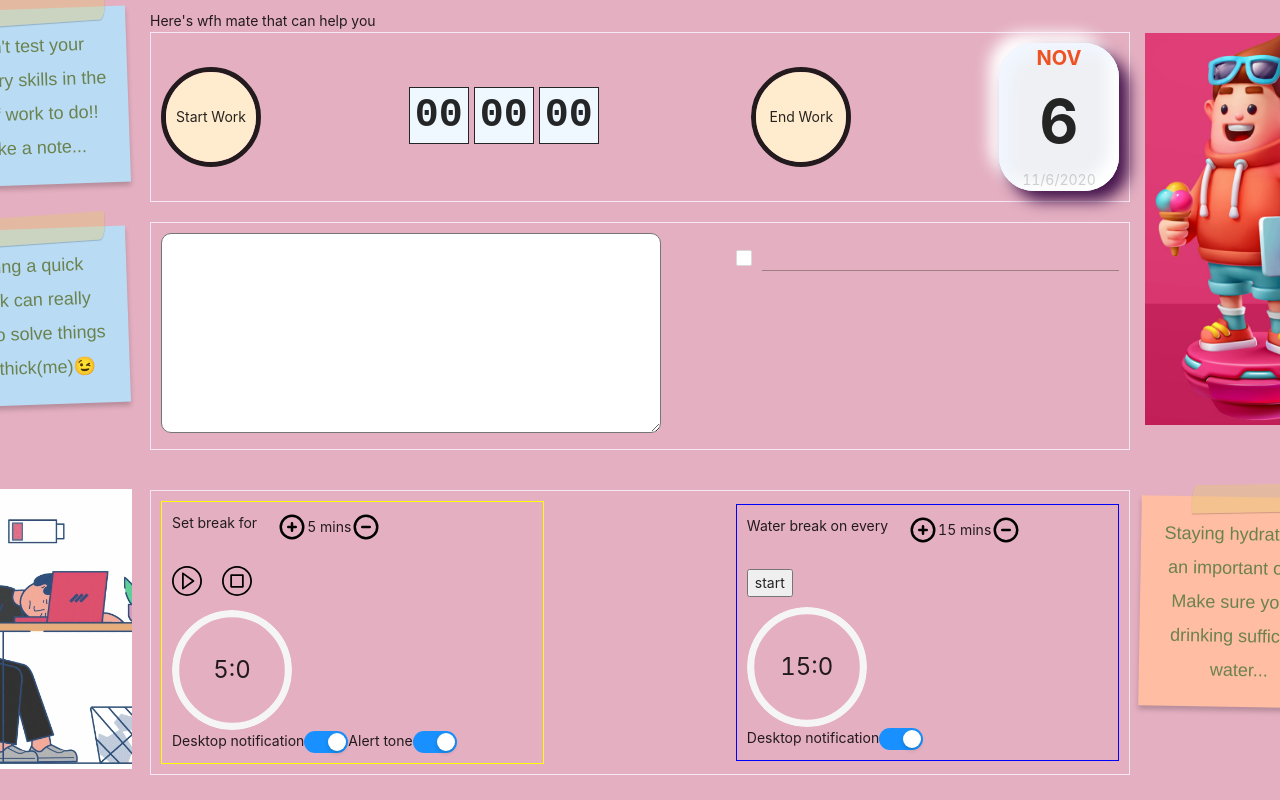
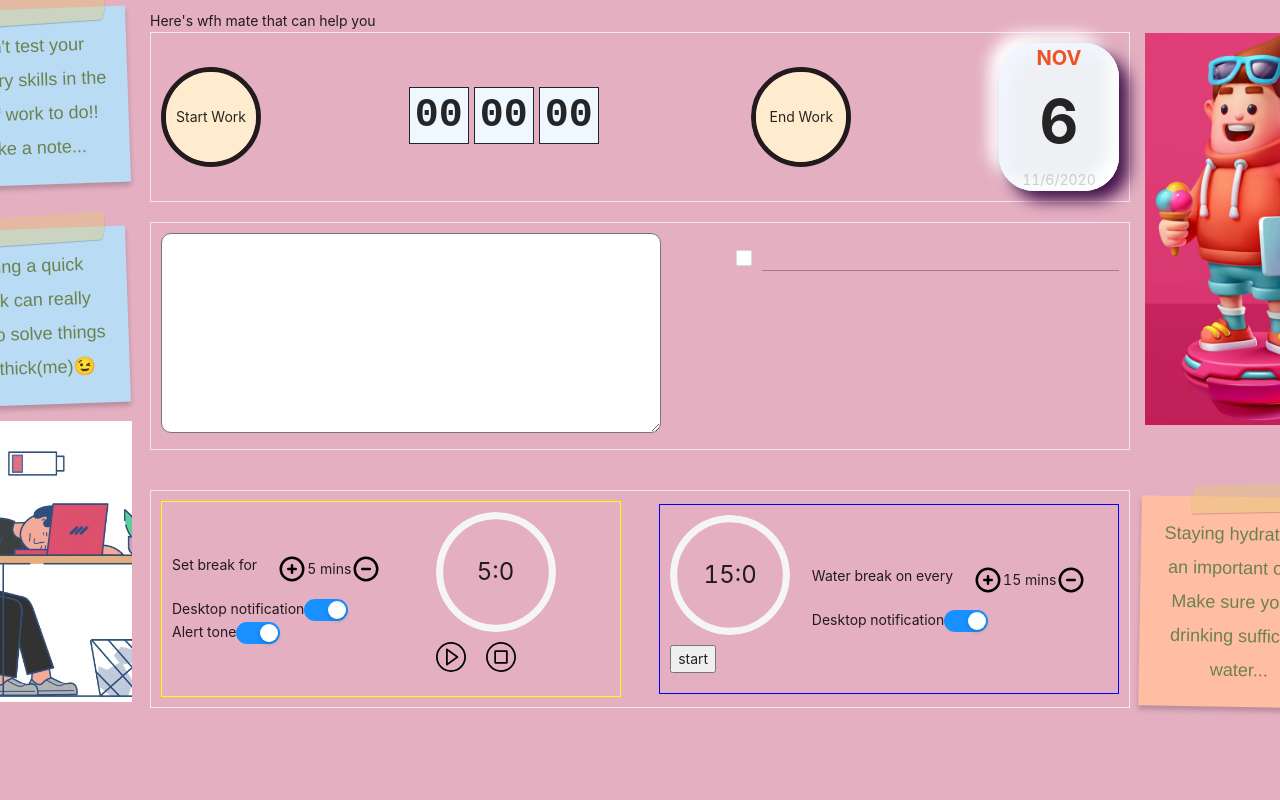
Before and after one commit to karthick3018/wfh-mate, a React (Create React App) app: page / in a window 1280 px wide. Shown: the top 800 px of the page. Built offline with nearby package versions, Linux system fonts and the light colour scheme.

Commit message:
break styles set

```diff
--- a/src/components/breakTimer/breakTimer.css
+++ b/src/components/breakTimer/breakTimer.css
@@ -1,10 +1,12 @@
 .break-wrapper{
-  max-width: 40%;
+  max-width: 48%;
   width: 100%;
   padding: 10px;
   border: 1px solid yellow;
+  position: relative;
+  display: flex;
+  justify-content: space-between;
   align-items: center;
-  position: relative;
 }
 
 .set-break-wrapper{
@@ -26,7 +28,6 @@
 }
 
 .switch-wrapper{
-  display: flex;
   align-items: center;
 }
 
--- a/src/components/breakTimer/index.js
+++ b/src/components/breakTimer/index.js
@@ -112,6 +112,7 @@ const BreakTimer = ({onBreakChange}) => {
           <img className="tired-img" src ={TiredIllustration} alt="tired" />
         </figure>
       </div>
+     <div>
       <div className="set-break-wrapper">
         <p>Set break for</p>
         <div className="set-break-time">
@@ -121,17 +122,19 @@ const BreakTimer = ({onBreakChange}) => {
         </div>
        </div>
 
-       <div className="timer-control-wrapper">
+        <div className="switch-wrapper">
+        <Switch label={"Desktop notification"} handleSwitchChange={handleDesktopSwitchChange} checked={isEnableNotification}/>
+        <Switch label={"Alert tone"} handleSwitchChange={handleAlertSwitchChange} checked={isAlarmEnabled}/>
+        </div>
+      </div>
+
+      <div>
+       <ProgressBar time={state} totalTime={state?.minutes}/>
+      <div className="timer-control-wrapper">
         <figure className="timer-icons" onClick={handleStart}><img src={PlayButton} alt="play/pause"/></figure>
         {/* <figure className="timer-icons" onClick={handlePause}><img src={PauseButton} alt="pause"/></figure> */}
         <figure className="timer-icons" onClick={handleEnd}><img src={StopButton} alt="stop"/></figure>
        </div>
-
-       <ProgressBar time={state} totalTime={state?.minutes}/>
-
-      <div className="switch-wrapper">
-       <Switch label={"Desktop notification"} handleSwitchChange={handleDesktopSwitchChange} checked={isEnableNotification}/>
-       <Switch label={"Alert tone"} handleSwitchChange={handleAlertSwitchChange} checked={isAlarmEnabled}/>
       </div>
 
        <DesktopNotification
--- a/src/components/waterBreakTimer/index.js
+++ b/src/components/waterBreakTimer/index.js
@@ -68,6 +68,16 @@ const WaterBreakTimer = () => {
         <div className="notify-text-water">
           <p className="sticky-note-wrap sticky-note-orange sticky-note-wrap-text">Staying hydrated is an important one . Make sure you're drinking sufficient water...</p>
         </div>
+
+        <div>
+        <ProgressBar time={state} totalTime={waterBreakTime?.minutes}/>
+        <div className="water-break-control">
+         <button onClick={handleStart}>start</button>
+        </div>
+       </div>
+
+
+       <div>
         <div className="set-water-break">
           <p>Water break on every </p>
           <div className="water-break-timer">
@@ -80,14 +90,10 @@ const WaterBreakTimer = () => {
             </figure>
           </div>
         </div>
-
-       <div className="water-break-control">
-        <button onClick={handleStart}>start</button>
+         <Switch label={"Desktop notification"} handleSwitchChange={handleSwitchChange} checked={isEnableNotification}/>
          </div>
 
-       <ProgressBar time={state} totalTime={waterBreakTime?.minutes}/>
 
-       <Switch label={"Desktop notification"} handleSwitchChange={handleSwitchChange} checked={isEnableNotification}/>
 
        <DesktopNotification
         title="WFH mate"
--- a/src/components/waterBreakTimer/waterBreak.css
+++ b/src/components/waterBreakTimer/waterBreak.css
@@ -1,10 +1,12 @@
 .water-break-wrapper{
-  max-width: 40%;
+  max-width: 48%;
   width: 100%;
   padding: 10px;
   border: 1px solid blue;
+  position: relative;
+  display: flex;
+  justify-content: space-between;
   align-items: center;
-  position: relative;
 }
 
 .set-water-break{
--- a/src/uiElements/progress.js
+++ b/src/uiElements/progress.js
@@ -19,6 +19,7 @@ const ProgressBar = ({time:{minutes=0,seconds=0},totalTime})=>{
       <Progress
        percent={progressValue}
        type="circle"
+       strokeColor ="#FFBDA3"
        format={() => `${minutes}:${seconds}`}
       />
     </div>
```
Lines whose indentation alone changed are shown as unchanged.
